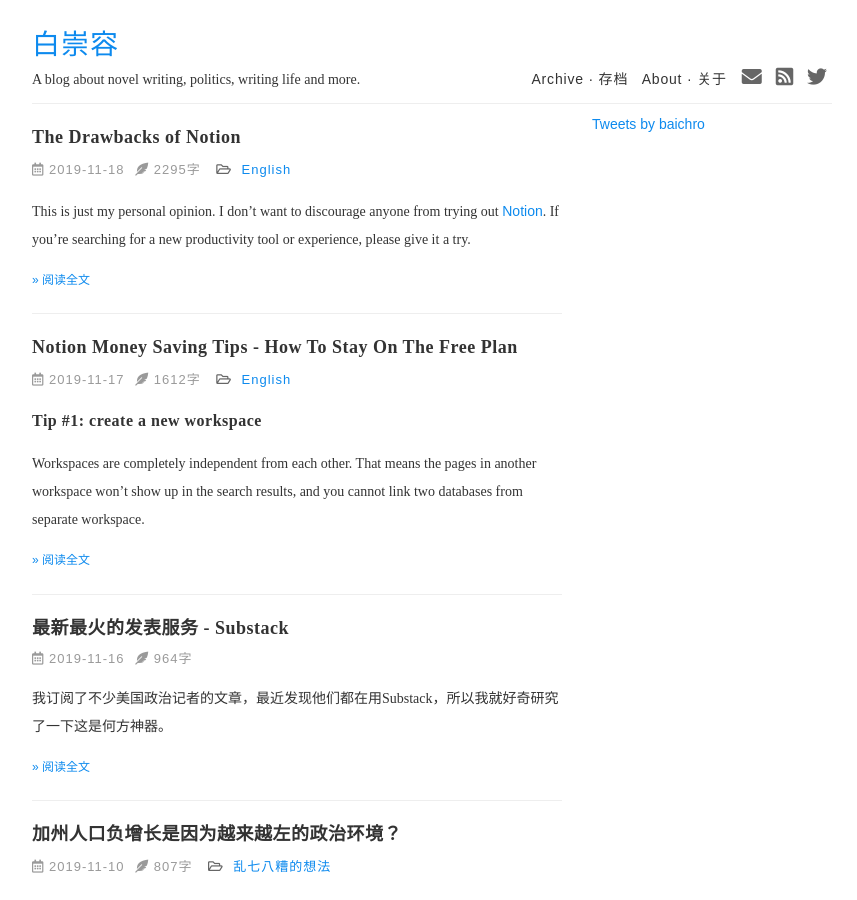
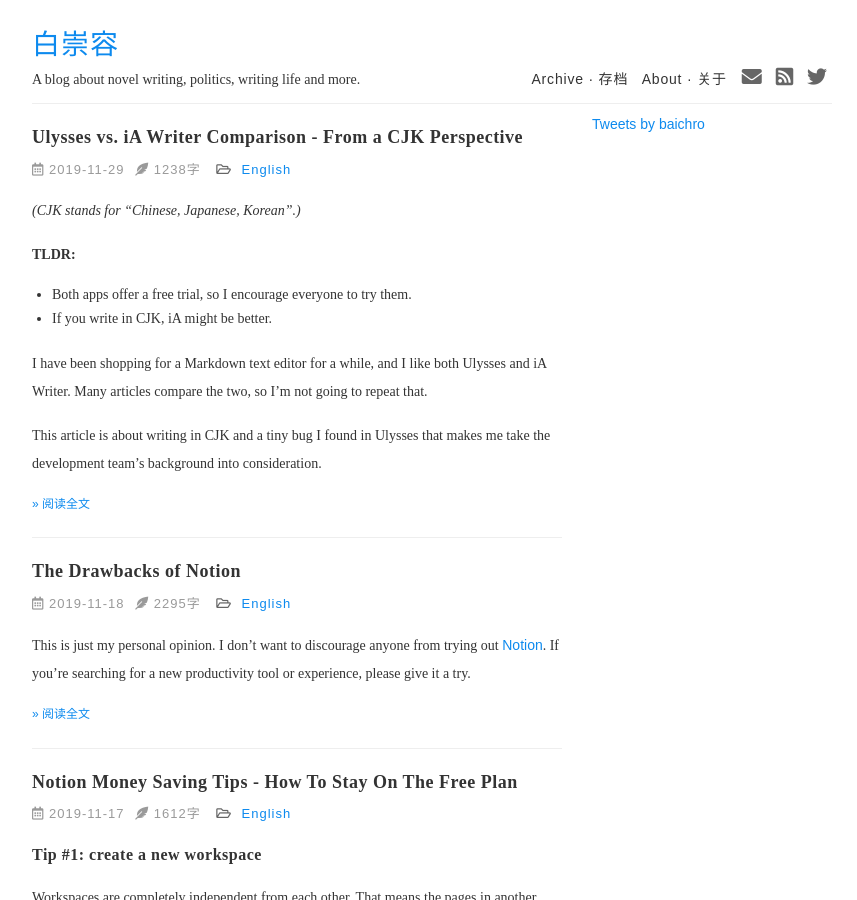
Before and after one commit to lionpup/blog, a Jekyll site: the page built from index.html, in a window 1280 px wide and 900 px high. Shown: the whole window, without its empty margins (208-1065 px from the left). Built offline with Jekyll 4.4.1, drawn with Linux system fonts in a browser that asks for light colours; nearby versions of some CDN libraries; the list of posts is cut into pages by our own code; comment, search, counter and statistics services are not loaded.

Commit message:
new post + fixing fb share button

```diff
--- a/_layouts/page.html
+++ b/_layouts/page.html
@@ -17,9 +17,9 @@
 <a class="twitter-share-button" href="https://twitter.com/intent/tweet" data-size="large"
    data-share-text="{{ page.title }}"
    data-share-url="{{ post.url }}">Tweet</a>
-<a class="fb-share-button" data-layout="button_count"
+<a class="fb-share-button" data-layout="button" target="_blank"
    href="https://www.facebook.com/sharer/sharer.php?u={{ page.url }}" data-size="large"
-   data-href="{{ post.url }}">Share on Facebook</a>
+   data-href="{{ post.url }}" class="fb-xfbml-parse-ignore">Share on Facebook</a>
 </p>
 </div>
 
--- /dev/null
+++ b/_posts/2019-11-29-ulysses-vs-ia-writer-comparison.md
@@ -0,0 +1,42 @@
+---
+title: Ulysses vs. iA Writer Comparison - From a CJK Perspective
+categories: English
+tags: 写作日常
+---
+
+*(CJK stands for “Chinese, Japanese, Korean”.)*
+
+**TLDR:**
+
+- Both apps offer a free trial, so I encourage everyone to try them.
+- If you write in CJK, iA might be better.
+
+
+I have been shopping for a Markdown text editor for a while, and I like both Ulysses and iA Writer. Many articles compare the two, so I’m not going to repeat that.
+
+This article is about writing in CJK and a tiny bug I found in Ulysses that makes me take the development team’s background into consideration.<!--more-->
+
+The bug I found in Ulysses is super tiny:
+
+- Test Case: type the letter ‘a’ using the MacOS Chinese input method.
+
+![]({{ site.url}}/assets/img/ulysses_bug_line_shifting.mov.gif)
+
+Notice the 2nd paragraph shifts for about 1px.
+
+- Test Case: after typing the letter ‘a’, press “command + z” to undo. Surprisingly, the word selector does not disappear. So I hit ‘space’ in an attempt to select a word to remove the selector. Then for some reason, the line break is also deleted.
+
+![]({{ site.url}}/assets/img/ulysses_bug_undo.mov.gif)
+
+  - Expected: “undo” will undo my previous action.
+  - Actual: the word selector does not disappear.
+
+In comparison, here’s the UX in iA Writer:
+
+![]({{ site.url}}/assets/img/ia_same.mov.gif)
+
+I work on frontend development, and I know how difficult i18n is. Bugs like this just happen all the time. Sometimes, there is just no way to continuously test the app except for regularly using it.
+
+For this reason, I think iA writer has and will continue to have better support in CJK. In case you don’t know yet, iA writer is developed by a Japanese company. If there’s an issue with CJK, the development team will likely catch it before the users.
+
+If you write in CJK, this may be a factor to consider.
```
Also changed, not shown: assets/img/ia_same.mov.gif (added), assets/img/ulysses_bug_line_shifting.mov.gif (added), assets/img/ulysses_bug_undo.mov.gif (added).
